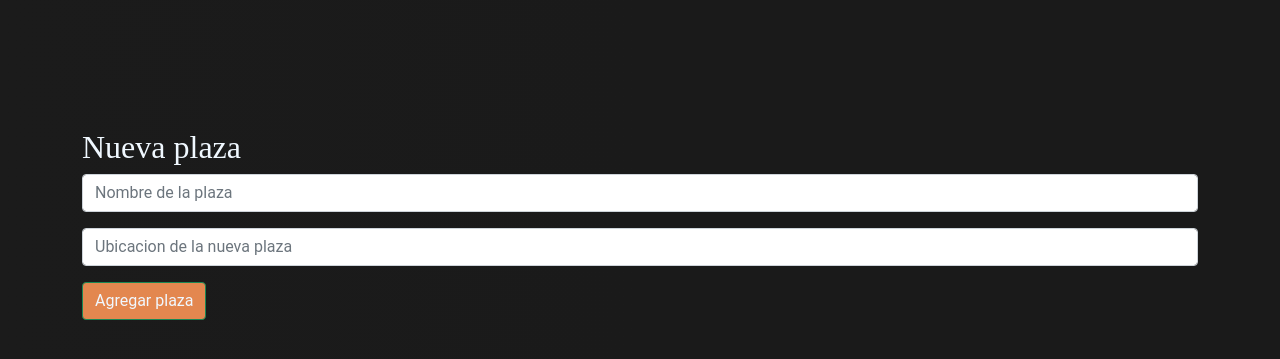
After one commit to edgarhaasmann/LaPane-Web, a Django app: template LaPane/templates/admin/agregarPlaza.html in a window 1280 px wide. The commit adds this page. Shown: the top 359 px of the page. Run offline with Django 4.2, Linux system fonts and the light colour scheme; the template is opened without the code that fills it, so the values that code supplies are empty.

Commit message:
correccion de errores 23/03/2022

```diff
--- a/LaPane/LaPane/urls.py
+++ b/LaPane/LaPane/urls.py
@@ -19,6 +19,7 @@ urlpatterns = [
     path('admin/editUser', adminview.editUser, name='editUser'),
     path('admin/delUser', adminview.delUser, name='delUser'),
     path('admin/adminInventario', inventario.getInventio, name='getProduct'),
+    path('admin/agregarPlaza', adminview.addPlaza, name='addPlaza'),
     path('admin/registerProduct', inventario.AddProducto, name='registerProduct'),
     path('admin/editProduct',inventario.editProduct, name='editProduct'),
     path('admin/delProduct', inventario.delProduct, name='delProduct'),
--- a/LaPane/static/css/style.css
+++ b/LaPane/static/css/style.css
@@ -35,6 +35,9 @@ div > .btn{
     color: aliceblue;
     font-family: 'Times New Roman', Times, serif;
 }
+.textNav{
+    color: #000000;
+}
 .table{
     background-color: #886a4a;
 }
@@ -43,12 +46,18 @@ div > .btn{
     background-color: #b5b5b5;
 }
 
+
 button.btn{
     background: #e3874f;
     color: aliceblue;
     align-items:center;
 }
+.container-newPlaza{
+    position: relative;
+    top: 50%;
+    margin: 10%;
 
+}
 /* #Login{
     position: absolute;
     top: 50%;
--- /dev/null
+++ b/LaPane/templates/admin/agregarPlaza.html
@@ -0,0 +1,25 @@
+{%extends 'base.html'%}
+{% block head %}Agregar plaza{% endblock %}
+
+{% block content %}
+<div class="container container-newPlaza">
+    <div class="row">
+        <div class="col">
+            <h2 class="text">Nueva plaza</h2>
+            <form action="{% url 'addPlaza' %}" method="post">
+                {% csrf_token %}
+                <div class="mb-3">
+                    <input class="form-control" type="text" placeholder="Nombre de la plaza" autocomplete="off" title="Si este campo queda vacio por defecto se le asignara 'La Pane'" name="nombre">
+                </div>
+                <div class="mb-3">
+                    <input class="form-control" type="text" placeholder="Ubicacion de la nueva plaza" name="ubicacion" required>
+                </div>
+
+                <button type="submit" class="btn btn-success">Agregar plaza</button>
+            </form>
+        </div>
+    </div>
+
+</div>
+
+{% endblock %}
--- a/LaPane/templates/admin/modalEditProduct.html
+++ b/LaPane/templates/admin/modalEditProduct.html
@@ -3,7 +3,7 @@
 {% block head %} Editar producto {% endblock %}
 
 {% block content %}
-<div class="conatiner">
+<div class="container">
     <div class="row">
         <div class="col">
             <h2 class="text">Editar datos del producto</h2>
@@ -57,6 +57,9 @@
             </form>
 
         </div>
+        <div class="col-lg-12">
+            <h2 class="text">Desea agregar otra plaza? <a href="{%url 'addPlaza'%}">click aqui! </a></h2>
+        </div>
     </div>
 
 </div>
--- a/LaPane/templates/base.html
+++ b/LaPane/templates/base.html
@@ -18,8 +18,8 @@
           <a class="navbar-brand" href="#">
             <img src="{% static 'img/logo2.png' %}" alt="" width="350px" height="80px" >
           </a>
-          <a> <h4 class="text">{{tipoRol.id_plaza}}{{tipoRol.id_plaza.ubicacion}}</h4></a>
-          <a> <h4 class="text">Es un gusto verte de nuevo! {{tipoRol.id_usuario.nombre}}</h4></a>
+          <a> <h4 class="textNav">{{tipoRol.id_plaza}}{{tipoRol.id_plaza.ubicacion}}</h4></a>
+          <a> <h4 class="textNav">Es un gusto verte de nuevo! {{tipoRol.id_usuario.nombre}}</h4></a>
           <a href="{% url 'logout' %}" class="text btn btn-danger "><svg xmlns="http://www.w3.org/2000/svg" width="16" height="16" fill="currentColor" class="bi bi-door-open" viewBox="0 0 16 16">
             <path d="M8.5 10c-.276 0-.5-.448-.5-1s.224-1 .5-1 .5.448.5 1-.224 1-.5 1z"/>
             <path d="M10.828.122A.5.5 0 0 1 11 .5V1h.5A1.5 1.5 0 0 1 13 2.5V15h1.5a.5.5 0 0 1 0 1h-13a.5.5 0 0 1 0-1H3V1.5a.5.5 0 0 1 .43-.495l7-1a.5.5 0 0 1 .398.117zM11.5 2H11v13h1V2.5a.5.5 0 0 0-.5-.5zM4 1.934V15h6V1.077l-6 .857z"/>
```
Also changed, not shown: LaPane/apps/adminApp/views.py (+23 -0 lines).
